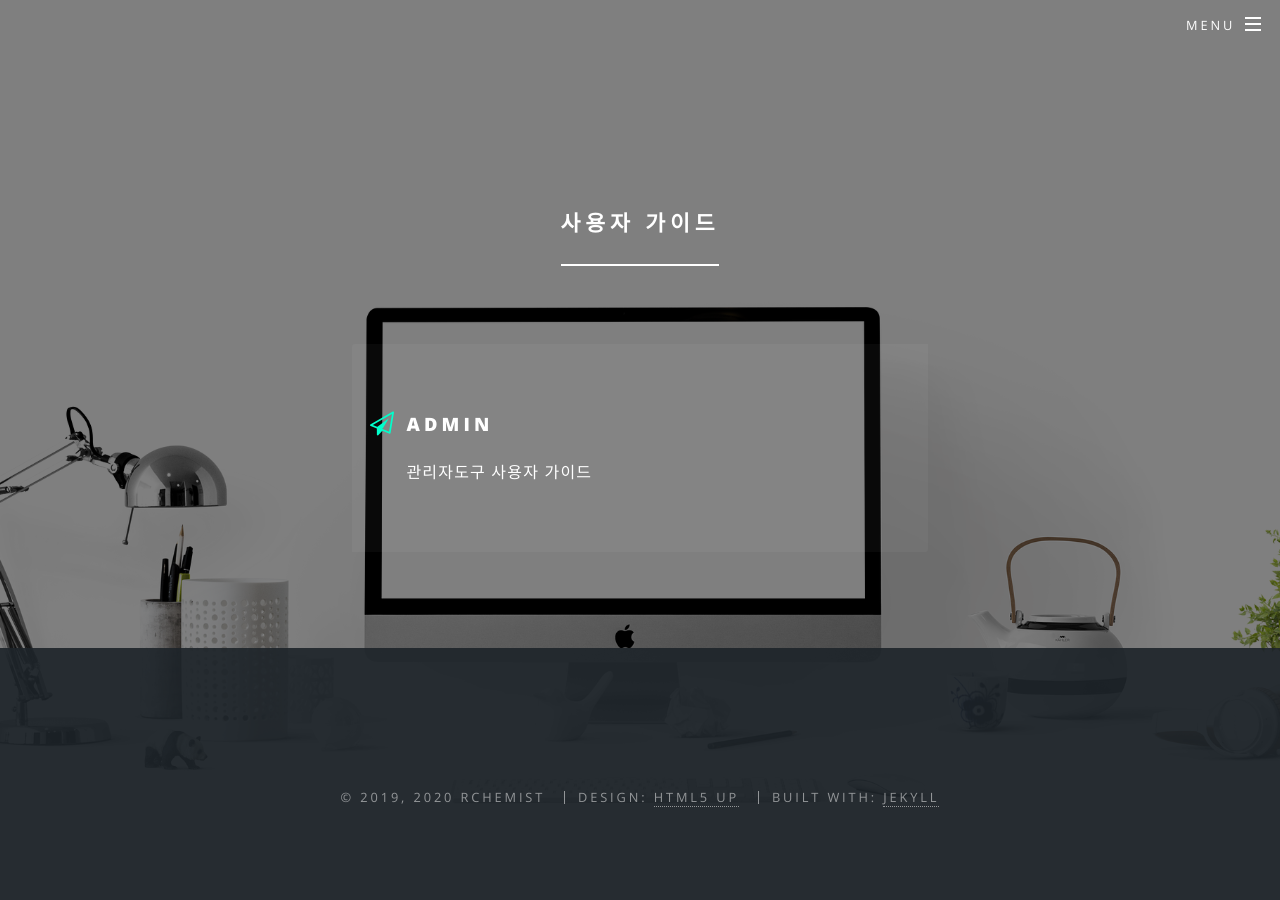
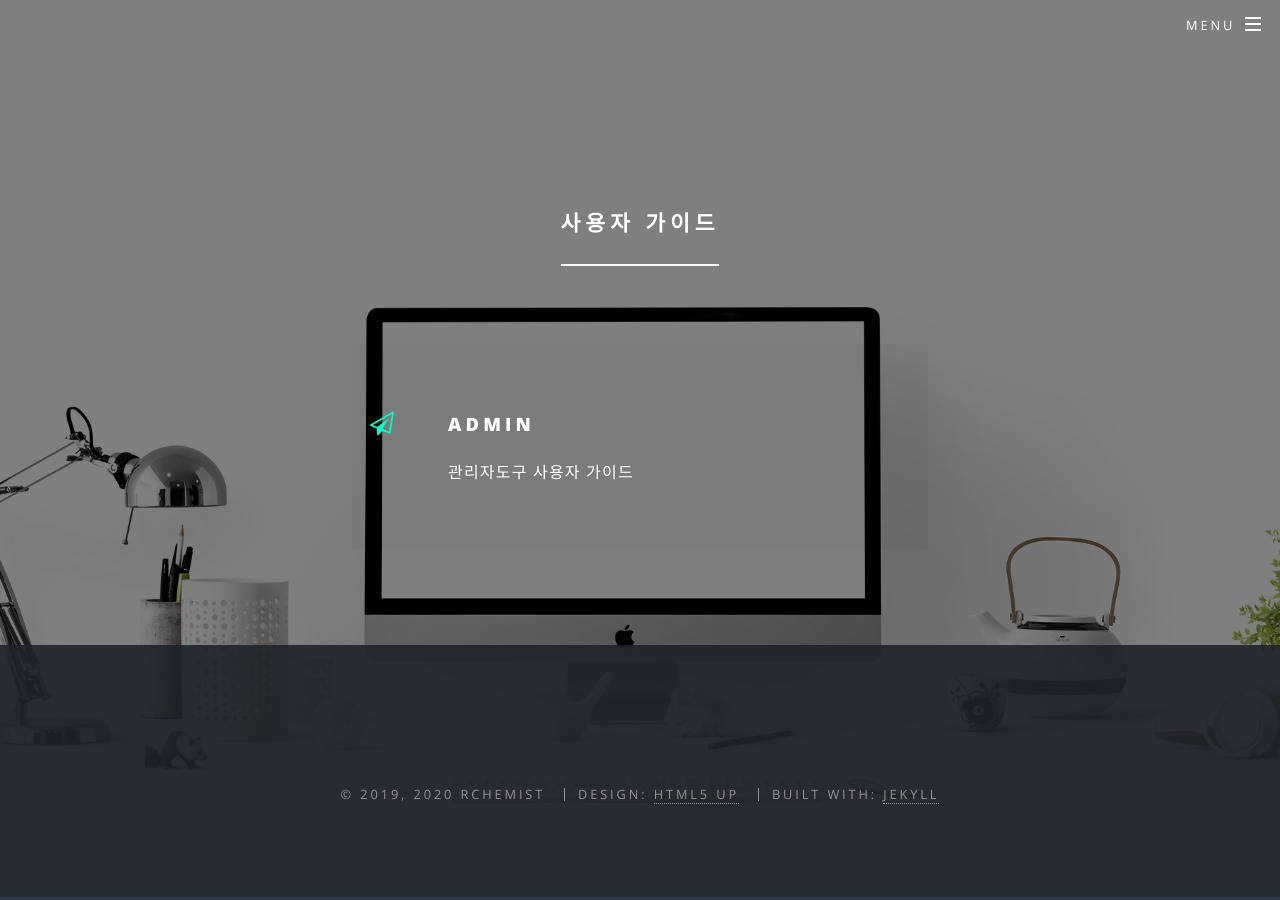
Before and after one commit to rchemist/rchemist.github.io, a Jekyll site: the page built from developers.html, in a window 1280 px wide and 900 px high, scrolled down 792 px. Built offline with Jekyll 4.4.1, drawn with Linux system fonts in a browser that asks for light colours.

```diff
--- a/css/main.scss
+++ b/css/main.scss
@@ -967,7 +967,7 @@ $baseurl: '{{ site.baseurl }}/images';
 		width: 100%;
 
 		li {
-			@include padding(4em, 1em, (0,0,0.2,2.4em));
+			@include padding(4em, 4em, (0,0,0,2em));
 			display: block;
 			position: relative;
 			text-align: left;
@@ -977,7 +977,7 @@ $baseurl: '{{ site.baseurl }}/images';
 				$j: 0.035 * $i;
 
 				&:nth-child(#{$i}) {
-					background-color: rgba(255,255,255, $j);
+					background-color: rgba(0,0,0, $j);
 				}
 			}
 
```
